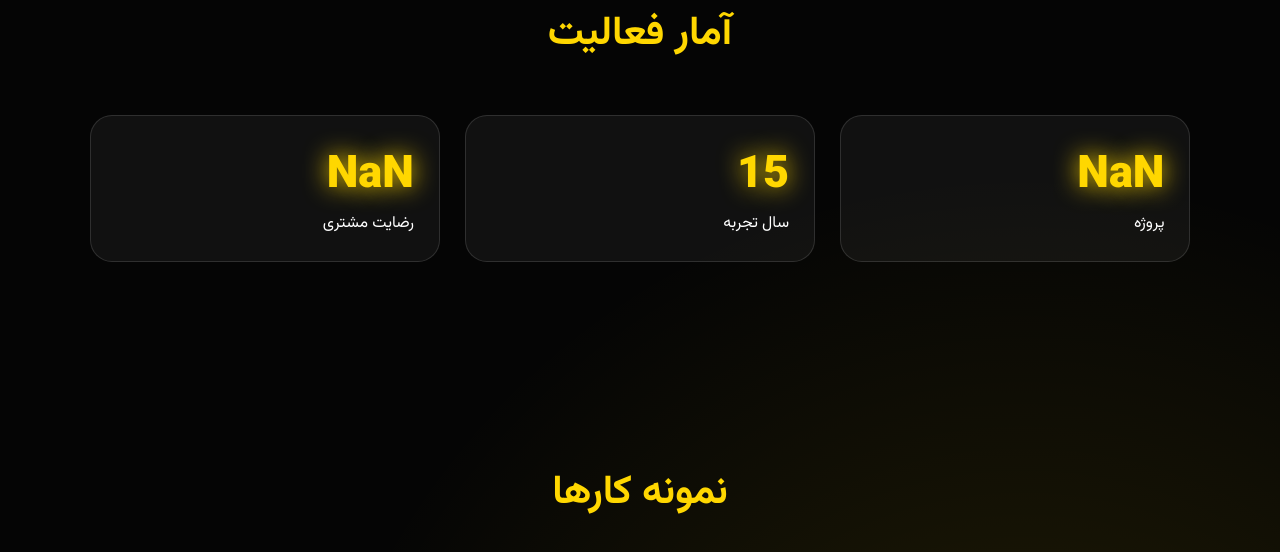
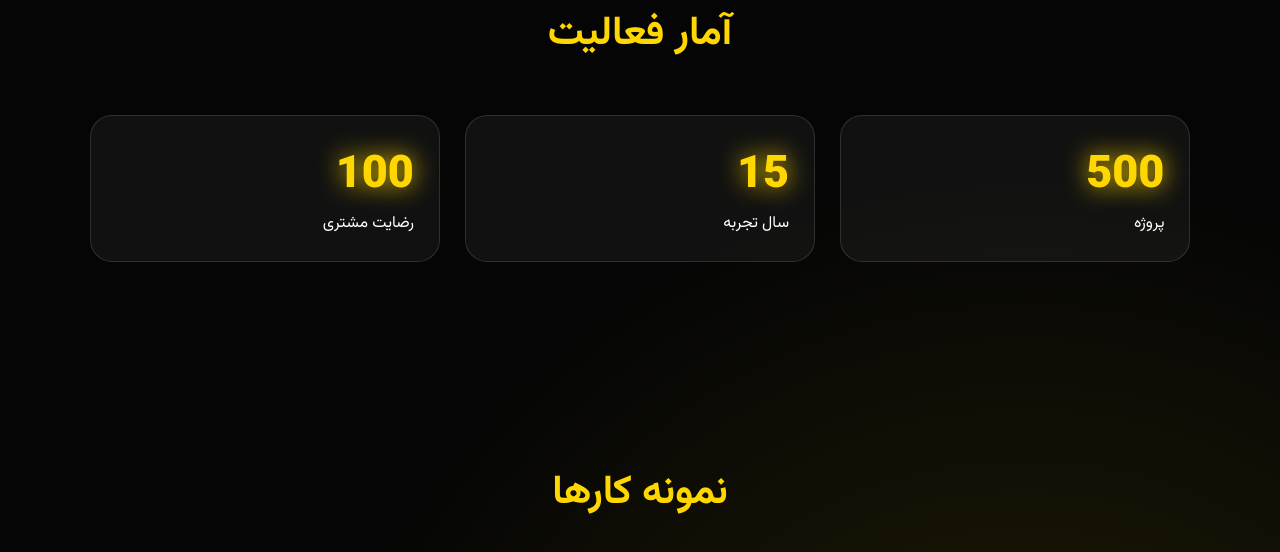
Before and after one commit to babayysydta-ui/Babaei, a plain HTML site: page index.html in a window 1280 px wide. Shown: the part 1325-1877 px from the top of the page. Drawn offline with Linux system fonts and the light colour scheme.

Commit message:
Update index.html

```diff
--- a/index.html
+++ b/index.html
@@ -597,7 +597,7 @@ font-size:36px;
 
 <div class="stat reveal">
 
-<div class="num" data-target="500+">
+<div class="num" data-target="500">
 0
 </div>
 
@@ -621,7 +621,7 @@ font-size:36px;
 
 <div class="stat reveal">
 
-<div class="num" data-target="100%">
+<div class="num" data-target="100">
 0
 </div>
 
```
